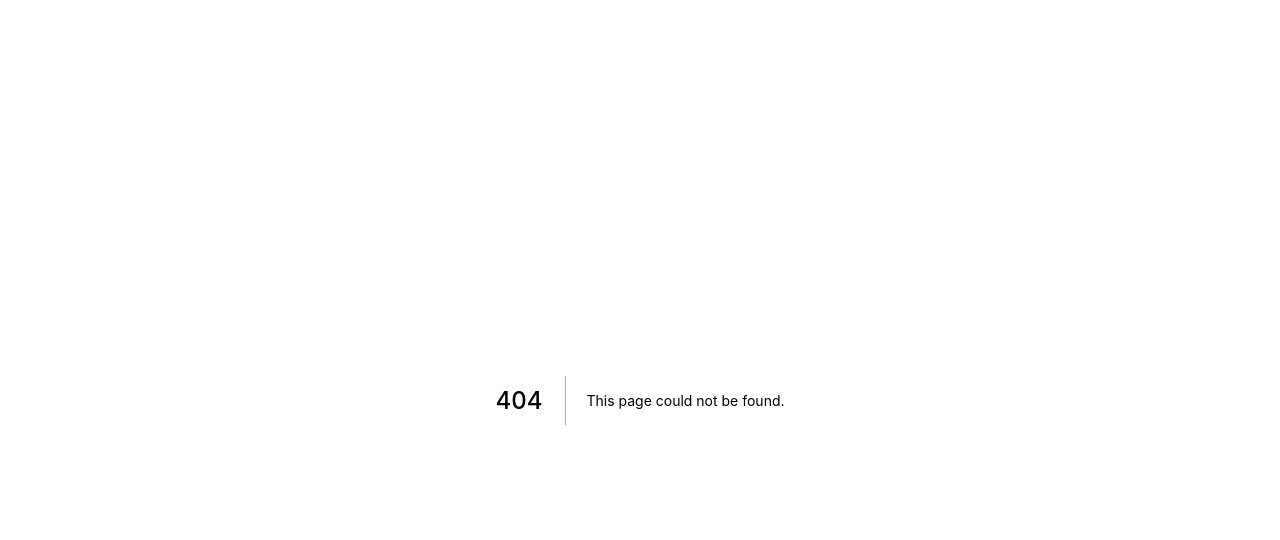
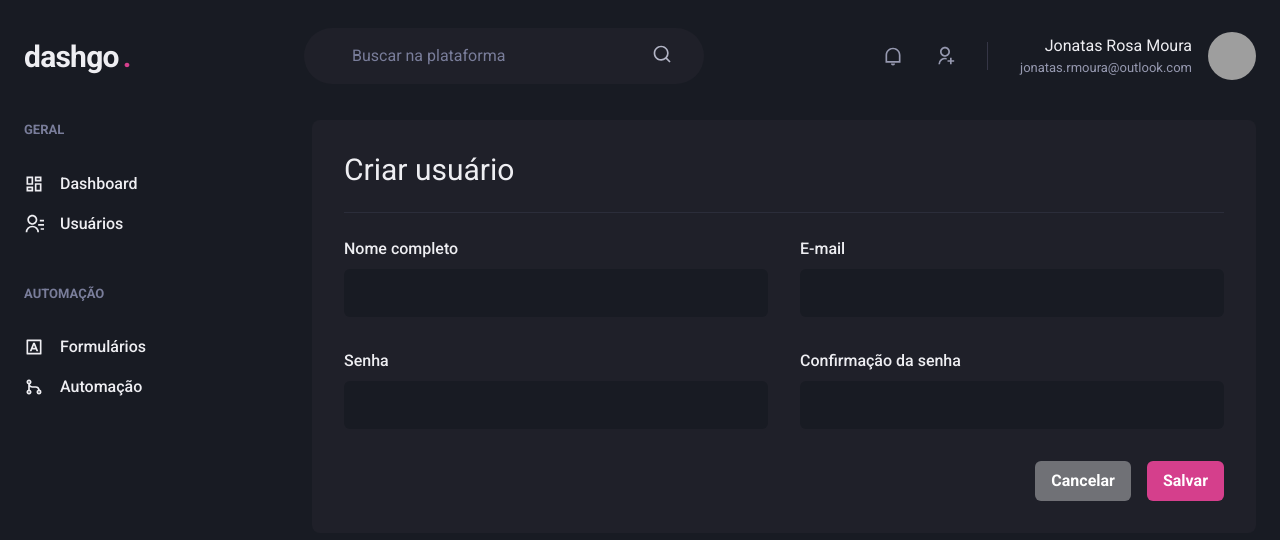
Before and after one commit to jonatasrmoura/dashgo, a Next.js app: page /users/create in a window 1280 px wide. Before the commit this address had no page. Shown: the top 540 px of the page. Built offline with nearby package versions, Linux system fonts and the light colour scheme; grey boxes are pictures that could not be loaded.

Commit message:
feat: Pagina - Form de usuario

```diff
--- /dev/null
+++ b/src/pages/users/create.tsx
@@ -0,0 +1,53 @@
+import {
+  Box,
+  Button,
+  Divider,
+  Flex,
+  Heading,
+  HStack,
+  SimpleGrid,
+  VStack
+} from "@chakra-ui/react";
+import { Header, Sidebar } from "../../components";
+import { Input } from "../../components/Form/Input";
+
+export default function CreateUser() {
+  return (
+    <Box>
+      <Header />
+
+      <Flex w="100%" my="6" maxW={1480} mx="auto" px="6">
+        <Sidebar />
+
+        <Box flex="1" borderRadius={8} bg="gray.800" p="8">
+          <Heading size="lg" fontWeight="normal">Criar usuário</Heading>
+
+          <Divider my="6" borderColor="gray.700" />
+
+          <VStack spacing="8">
+            <SimpleGrid minChildWidth="240px" spacing="8" w="100%">
+              <Input name="name" label="Nome completo" />
+              <Input name="email" label="E-mail" type="email" />
+            </SimpleGrid>
+
+            <SimpleGrid minChildWidth="240px" spacing="8" w="100%">
+              <Input name="password" label="Senha" type="password" />
+              <Input
+                name="password_confirmation"
+                label="Confirmação da senha"
+                type="password"
+              />
+            </SimpleGrid>
+          </VStack>
+
+          <Flex mt="8" justify="flex-end">
+            <HStack spacing="4">
+              <Button colorScheme="whiteAlpha">Cancelar</Button>
+              <Button colorScheme="pink">Salvar</Button>
+            </HStack>
+          </Flex>
+        </Box>
+      </Flex>
+    </Box>
+  );
+}
```
